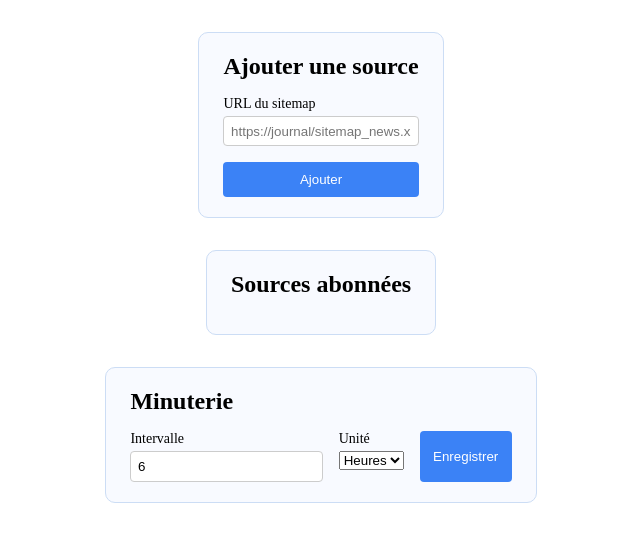
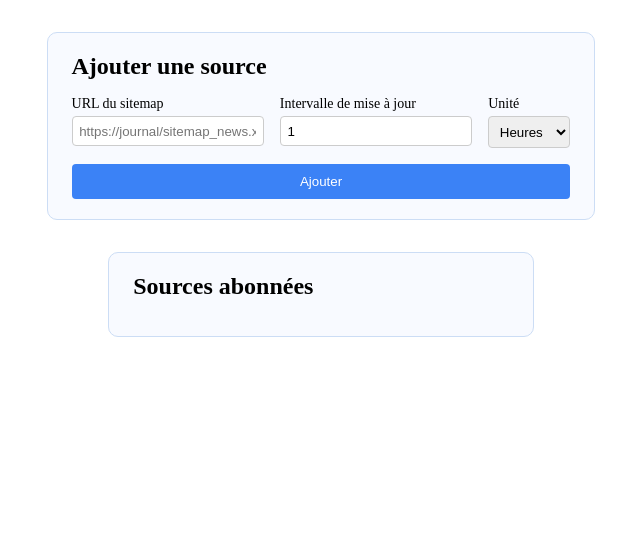
Before and after one commit to Akip2/sitemap-project, a Flask app: page /admin in a window 1280 px wide. Shown: the part 107-649 px from the top of the page, without its empty margins (319-959 px from the left). Run offline with Flask 3, Linux system fonts and the light colour scheme; data that the repository does not hold is empty.

Commit message:
add source with time interval

```diff
--- a/src/main.py
+++ b/src/main.py
@@ -1,7 +1,9 @@
+import time
+
 from flask import Flask, render_template, jsonify, request
-from BdMongo import get_articles, insert_source, get_sources
+from BdMongo import get_articles, insert_source, get_sources, insert_articles
 from utils import treat_str_input, trear_array_input
-from sitemap_parser import get_source_name
+from sitemap_parser import get_source_name, parse
 
 app = Flask(__name__, static_folder="static", template_folder="templates")
 
@@ -35,13 +37,19 @@ def api_sources():
     if(request.method == "POST"):
         json = request.get_json()
         url = json.get("url")
+        time_interval = json.get("time_interval")
 
         try:
             name = get_source_name(url)
 
+            articles = parse(name, url)
+            insert_articles(articles)
+
             source = {
                 "name": name,
-                "url": url
+                "url": url,
+                "last_update": time.time(),
+                "time_interval": time_interval
             }
             insert_source(source)
 
--- a/src/sitemap_parser.py
+++ b/src/sitemap_parser.py
@@ -25,13 +25,12 @@ def get_source_name(url: str):
     origin = root.xpath("//news:publication/news:name/text()", namespaces=namespaces)[0]
     return origin
 
-def parse(url: str):
+def parse(origin: str, url: str):
     xml_content = fetch(url)
     root = etree.fromstring(xml_content)
     namespaces = setup_namespaces(root)
 
     urls = root.xpath("//ns:url", namespaces=namespaces)
-    origin = root.xpath("//news:publication/news:name/text()", namespaces=namespaces)[0]
 
     result = []
 
@@ -54,13 +53,13 @@ def parse(url: str):
 
     return result
 
-urls = [
-    "https://www.lemonde.fr/sitemap_news.xml",
-    "https://www.lefigaro.fr/sitemap_news.xml",
-    "https://www.lesechos.fr/sitemap_news.xml",
-]
+if(__name__ == "__main__"):
+    urls = [
+        "https://www.lemonde.fr/sitemap_news.xml",
+        "https://www.lefigaro.fr/sitemap_news.xml",
+        "https://www.lesechos.fr/sitemap_news.xml",
+    ]
 
-if(__name__ == "__main__"):
     for url in urls:
-        result = parse(url)
+        result = parse("", url)
         insert_articles(result)
--- a/src/static/admin.js
+++ b/src/static/admin.js
@@ -11,6 +11,29 @@ async function updateSourceContainer() {
 
 addSourceButton.addEventListener("click", async () => {
     const url = document.getElementById("url").value.trim();
+    const interval = document.getElementById("interval").value.trim();
+    const timeUnit = document.getElementById("unit").value;
+
+    if(url.length === 0 || interval.length === 0) {
+        alert("Veuillez remplir tous les champs");
+        return;
+    } else if(isNaN(interval) || parseInt(interval) <= 0) {
+        alert("L'intervalle doit être un nombre entier positif");
+        return;
+    }
+
+    let timeCoef;
+    switch (timeUnit) {
+        case "minutes":
+            timeCoef = 60;
+            break;
+        case "hours":
+            timeCoef = 3600;
+            break;
+        case "days":
+            timeCoef = 86400;
+            break;
+    }
 
     const response = await fetch("/api/sources", {
         method: "POST",
@@ -18,7 +41,8 @@ addSourceButton.addEventListener("click", async () => {
             "Content-Type": "application/json"
         },
         body: JSON.stringify({
-            "url": url
+            "url": url,
+            "time_interval": parseInt(interval) * timeCoef
         })
     });
 
--- a/src/static/style.css
+++ b/src/static/style.css
@@ -64,6 +64,8 @@ main {
     border-radius: 10px;
     padding: 1.25em 1.5em;
 
+    min-width: 35%;
+
     button {
         padding: 0.75em 1em;
         border-radius: 4px;
@@ -82,6 +84,8 @@ main {
     display: flex;
     flex-direction: row;
     gap: 1em;
+
+    justify-content: space-between;
 }
 
 .input-block {
@@ -94,7 +98,7 @@ main {
         font-weight: 500;
     }
 
-    input {
+    input, select {
         padding: 0.5em;
         border-radius: 4px;
         border: 1px solid #ccc;
--- a/src/templates/admin.html
+++ b/src/templates/admin.html
@@ -9,9 +9,24 @@
     <div class="card">
         <h2>Ajouter une source</h2>
         <form>
-            <div class="input-block">
-                <label for="url">URL du sitemap</label>
-                <input required ="text" name="url" id="url" placeholder="https://journal/sitemap_news.xml" />
+            <div class="input-group">
+                <div class="input-block">
+                    <label for="url">URL du sitemap</label>
+                    <input required ="text" name="url" id="url" placeholder="https://journal/sitemap_news.xml" />
+                </div>
+                <div class="input-block">
+                    <label for="interval">Intervalle de mise à jour</label>
+                    <input type="number" name="interval" id="interval" value="1" min="1" />
+                </div>
+
+                <div class="input-block">
+                    <label for="unit">Unité</label>
+                    <select name="unit" id="unit">
+                        <option value="minutes">Minutes</option>
+                        <option selected value="hours">Heures</option>
+                        <option value="days">Jours</option>
+                    </select>
+                </div>
             </div>
             <button type="button" id="add-source-btn">Ajouter</button>
         </form>
@@ -21,23 +36,5 @@
         <h2>Sources abonnées</h2>
         <div id="source-list"></div>
     </div>
-
-    <div class="card">
-        <h2>Minuterie</h2>
-        <form class="input-group" method="POST" action="/admin/timer">
-            <div class="input-block">
-                <label for="interval">Intervalle</label>
-                <input type="number" name="interval" id="interval" value="6" min="1" />
-            </div>
-            <div class="input-block">
-                <label for="unit">Unité</label>
-                <select name="unit" id="unit">
-                    <option value="hours">Heures</option>
-                    <option value="days">Jours</option>
-                </select>
-            </div>
-            <button type="submit">Enregistrer</button>
-        </form>
-    </div>
 </main>
 {% endblock %}
```
